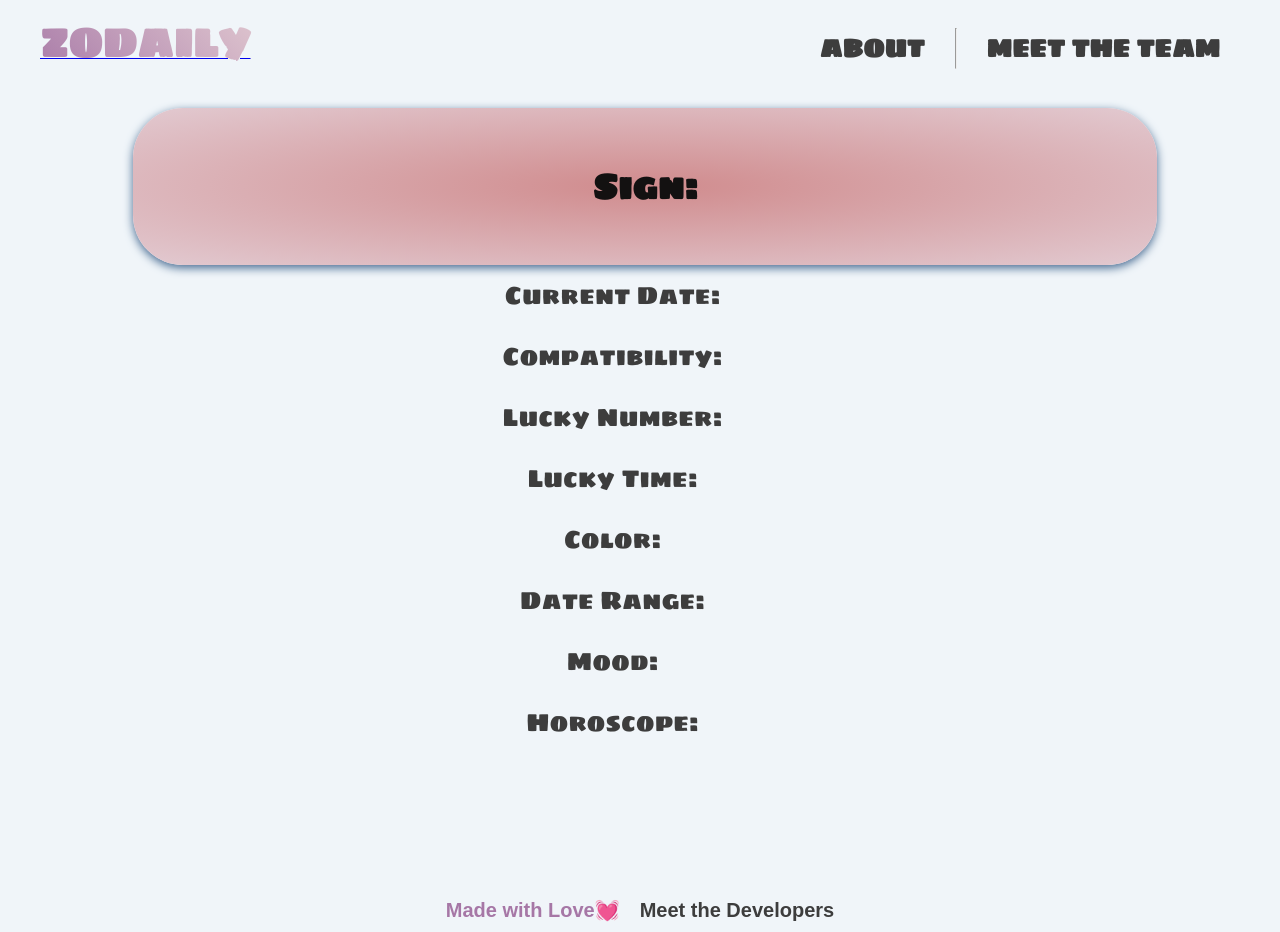
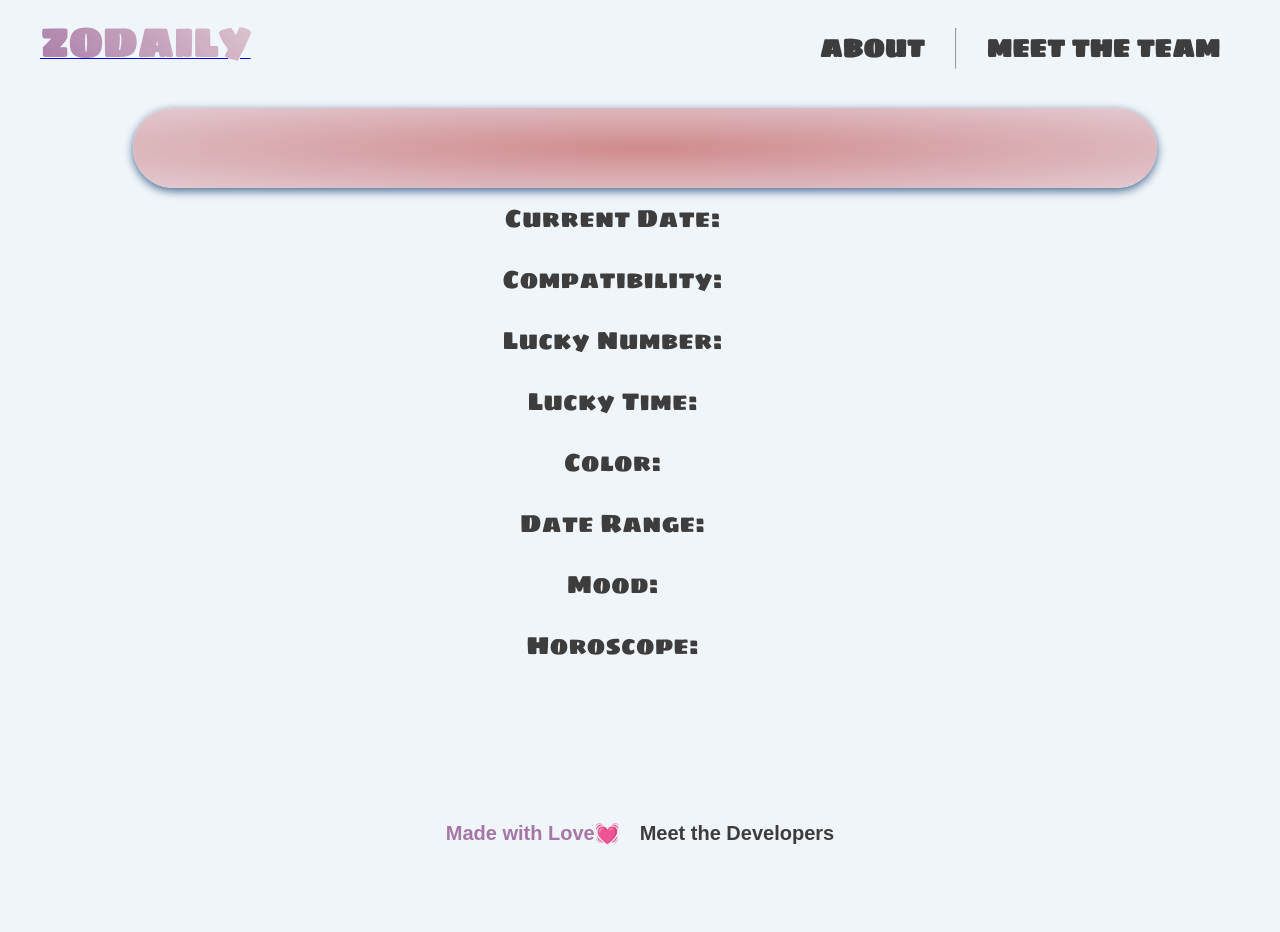
Before and after one commit to ll560/v35-geckos-team-07, a React (Create React App) app: page /horoscope in a window 1280 px wide. After the commit the page ends 855 px from the top, so only its background shows below. Built offline with nearby package versions, Linux system fonts and the light colour scheme; no server answers.

Commit message:
added styling to horoscope page

```diff
--- a/package.json
+++ b/package.json
@@ -9,7 +9,6 @@
     "@testing-library/react": "^11.1.0",
     "@testing-library/user-event": "^12.1.10",
     "bootstrap": "^5.1.3",
-    "gh-pages": "^3.2.3",
     "dotenv": "^10.0.0",
     "react": "^17.0.2",
     "react-bootstrap": "^2.0.2",
@@ -46,5 +45,8 @@
       "last 1 firefox version",
       "last 1 safari version"
     ]
+  },
+  "devDependencies": {
+    "gh-pages": "^3.2.3"
   }
 }
--- a/src/Components/Horoscope/index.css
+++ b/src/Components/Horoscope/index.css
@@ -32,10 +32,10 @@
 }
 
 #title{
-    font-size: 3.5rem;
+    font-size: 4rem;
     font-family: 'Sigmar One', cursive;
     font-weight: 800;
-    padding: 50px;
+    padding: 40px;
     color: rgb(19, 17, 17);
     text-align:center;
     background-image: radial-gradient(#D08B8D, #E2CAD1);
--- a/src/Components/Horoscope/index.jsx
+++ b/src/Components/Horoscope/index.jsx
@@ -49,7 +49,7 @@ class Api extends Component {
        </Row>
            <Card className="mb-3" style={{ color: "#000"}}>
            <Card.Body className="card-body" >
-            <Card.Title id="title" >Sign: {this.props.sign ?? " "}</Card.Title>
+            <Card.Title id="title" >{this.props.sign ?? " "}</Card.Title>
              {/* <Card.Img  id="title" src={background_horoscope} className="img-thumbnail img-fluid mx-auto d-block" alt="placeholder-horoscope-img"></Card.Img>  */}
              {/* <Col>
 
```
Also changed, not shown: 1 other file (tests, documents, lock files or other folders).
